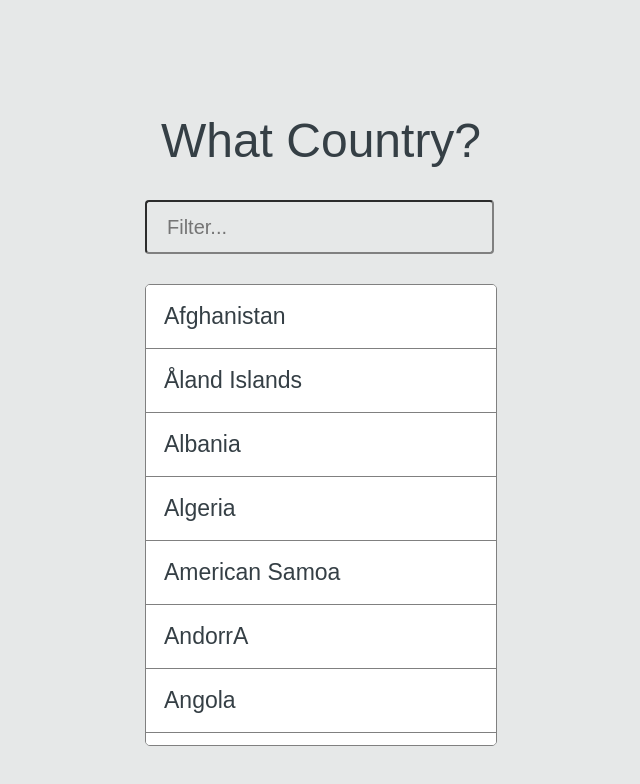
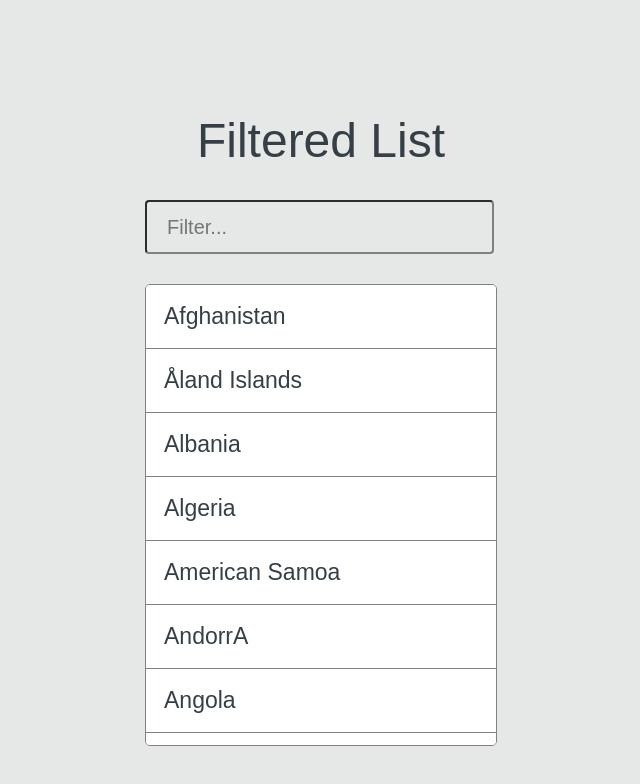
Before and after one commit to kalipsobznuni/react-search-101, a React (Create React App) app: page / in a window 1280 px wide. Shown: the top 784 px of the page, without its empty margins (319-959 px from the left). Built offline with nearby package versions, Linux system fonts and the light colour scheme.

Commit message:
fix the tolowercase() function for search

```diff
--- a/src/App.js
+++ b/src/App.js
@@ -9,10 +9,6 @@ class App extends Component {
     }
   }
 
-    changeSearch = (e) => {
-      const search = e.currentTarget.value.toLowerCase();
-      this.setState({ search });
-    }
 
   render() {
 
@@ -20,7 +16,7 @@ class App extends Component {
     const {search} = this.state;
     const countriesList = data.map((erkir, idx)=>{
       //console.log(search)
-      if(erkir.name.toLowerCase().includes(search)) {
+      if(erkir.name.toLowerCase().includes(search.toLowerCase())) {
         return <div className='erkir' key={idx}> {erkir.name} </div>
    }
     });
@@ -29,7 +25,7 @@ class App extends Component {
       <div className="App">
         <div className='filtered'>
           <div>
-          <h1> What Country? </h1>
+          <h1> Filtered List </h1>
             <input type="text"
               className="search"
               placeholder="Filter..."
```
